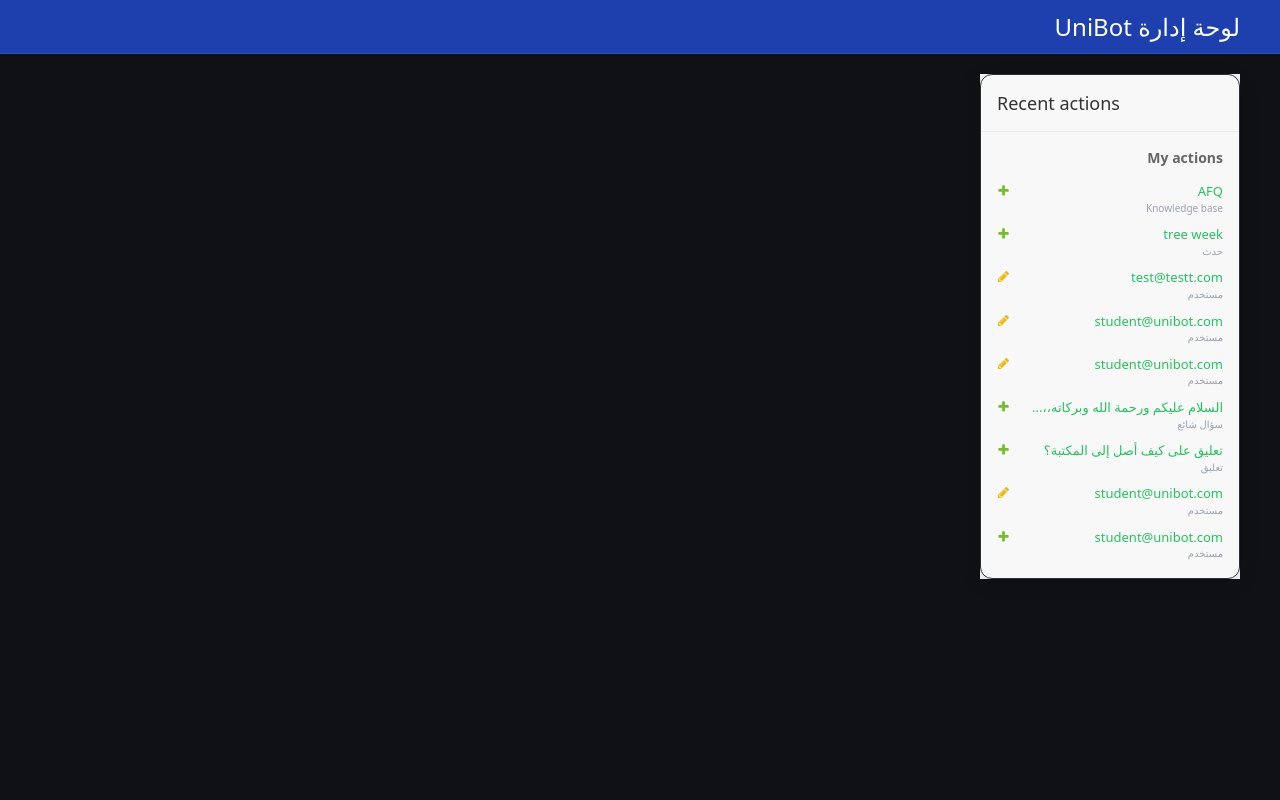
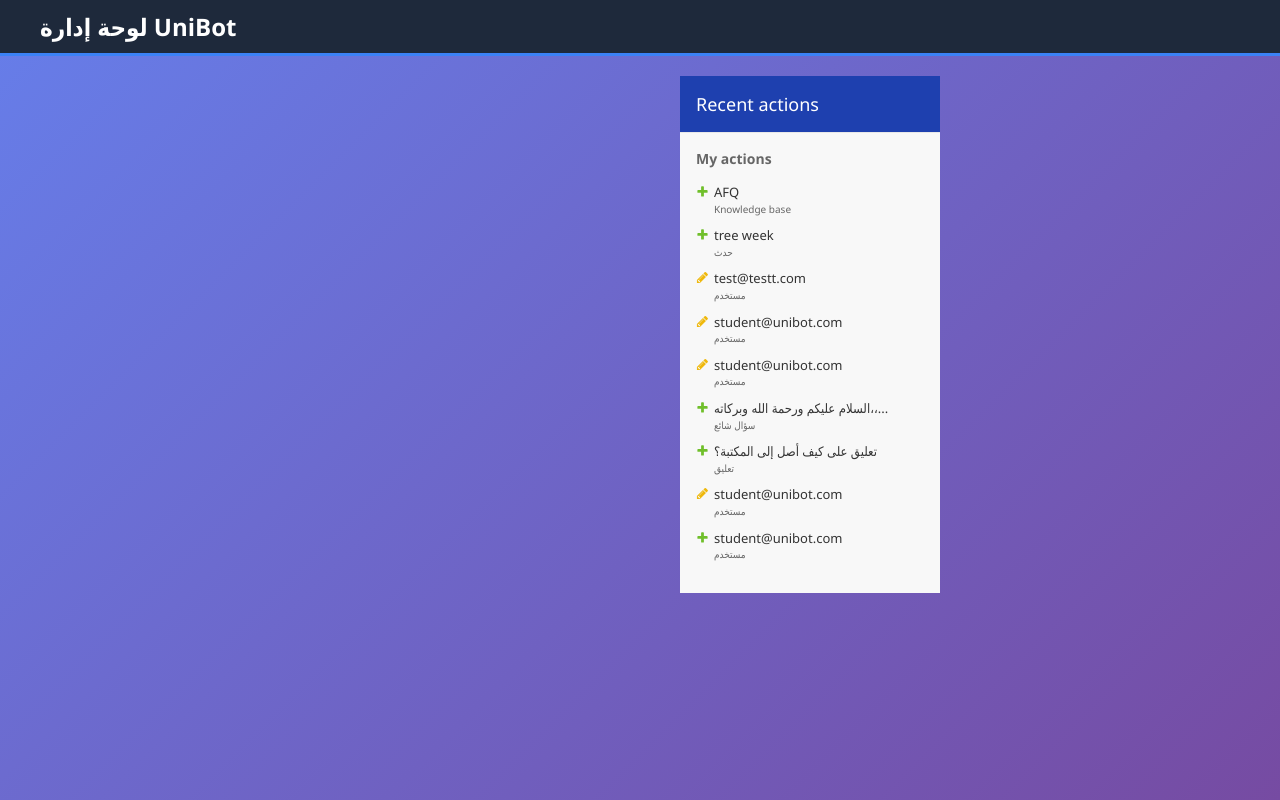
Before and after one commit to M0simi/portfolio, a Django app: template unibot_project/templates/admin/index.html in a window 1280 px wide. Run offline with Django 4.2, Linux system fonts and the light colour scheme; the template is opened without the code that fills it, so the values that code supplies are empty; a user stored in the database is signed in; data comes from the database, SQL or seed files in the repository.

Commit message:
Update custom.css

```diff
--- a/unibot_project/core/static/unibot_admin/custom.css
+++ b/unibot_project/core/static/unibot_admin/custom.css
@@ -1,95 +1,92 @@
-:root{
-  --uni-primary:#1e40af;    /* الأزرق */
-  --uni-primary-600:#16348c;
-  --uni-bg:#0f1115;         /* خلفية داكنة أنيقة */
-  --uni-panel:#151923;
-  --uni-border:#2a2f3a;
-  --uni-text:#e6e9f0;
-  --uni-muted:#9aa3b2;
-  --uni-accent:#22c55e;     /* أخضر للتوكيد */
+/* ========== تخصيص الألوان الرئيسية ========== */
+:root {
+    --primary: #1e40af;
+    --secondary: #3b82f6;
+    --accent: #60a5fa;
+    --dark: #1e293b;
+    --light: #f1f5f9;
 }
 
-html,body{
-  direction:rtl;
-  font-family:"Cairo", system-ui, -apple-system, Segoe UI, Roboto, Arial, sans-serif;
-  color:var(--uni-text);
-  background:var(--uni-bg);
+/* ========== خلفية عامة ========== */
+body {
+    font-family: 'Segoe UI', Tahoma, Geneva, Verdana, sans-serif;
+    background: linear-gradient(135deg, #667eea 0%, #764ba2 100%);
 }
 
-/* الهيدر */
-#header{
-  background:var(--uni-primary);
-  border-bottom:1px solid rgba(255,255,255,.08);
-}
-#header #site-name a{ color:#fff !important; text-decoration:none; }
-.uni-brand{ display:flex; align-items:center; gap:.6rem; }
-.uni-logo{ height:22px; width:auto; filter:drop-shadow(0 1px 0 rgba(0,0,0,.2)); }
-
-/* الحاويات */
-#content{ background:transparent; }
-.dashboard .module,
-.module{
-  background:var(--uni-panel);
-  border:1px solid var(--uni-border);
-  border-radius:12px;
-  box-shadow:0 4px 20px rgba(0,0,0,.15);
-}
-.module h2, .module caption{
-  color:#fff;
-  background:transparent;
-  border-bottom:1px solid var(--uni-border);
-  padding:12px 14px;
+/* ========== الهيدر ========== */
+#header {
+    background: var(--dark) !important;
+    color: white;
+    border-bottom: 3px solid var(--secondary);
 }
 
-/* الروابط/الأزرار */
-a{ color:#8ab4ff; }
-.object-tools a, .submit-row input, .button, .btn{
-  background:var(--uni-primary);
-  border:0;
-  color:#fff;
-  padding:8px 12px;
-  border-radius:10px;
-  cursor:pointer;
-}
-.object-tools a:hover, .submit-row input:hover, .button:hover, .btn:hover{
-  background:var(--uni-primary-600);
+#branding h1 {
+    color: white !important;
+    font-weight: bold;
 }
 
-/* الجداول */
-#changelist-form table,
-.change-list table,
-.inline-group table{
-  border-color:var(--uni-border);
-}
-tr{ background:transparent !important; }
-tr:nth-child(even){ background:rgba(255,255,255,.02) !important; }
-th, td{
-  color:var(--uni-text);
-  border-color:var(--uni-border) !important;
+#branding h1 a:link,
+#branding h1 a:visited {
+    color: white !important;
 }
 
-/* الفلاتر الجانبية */
-#changelist-filter{ background:var(--uni-panel); border-color:var(--uni-border); }
-#changelist-filter h2{ color:#fff; }
-
-/* حقل البحث */
-#changelist-search input[type="text"]{
-  background:#0c0f14; border:1px solid var(--uni-border); color:#fff;
+/* ========== القائمة الجانبية ========== */
+.module h2,
+.module caption {
+    background: var(--primary) !important;
+    color: white !important;
 }
 
-/* تنسيقات صغيرة */
-.breadcrumbs{ direction:rtl; border-bottom:1px solid var(--uni-border); }
-.help, .quiet, .small{ color:var(--uni-muted) !important; }
-.errornote, .errorlist li{ background:#ef4444; color:#fff; }
-
-/* فورم التعديل */
-fieldset{ border:1px solid var(--uni-border); border-radius:12px; }
-.submit-row{ background:transparent; border-top:1px solid var(--uni-border); }
-
-/* روابط الإضافة/التعديل الخضراء في الداشبورد */
-.dashboard .module .addlink, .dashboard .module .changelink{
-  color:var(--uni-accent) !important;
+/* ========== الجداول ========== */
+#content-main {
+    background: white;
+    border-radius: 12px;
+    padding: 20px;
+    box-shadow: 0 4px 6px rgba(0,0,0,0.1);
 }
 
-/* تحسينات لمسافات الـ RTL */
-#content-main, #content-related{ float:none; }
+/* ========== الأزرار ========== */
+.button,
+input[type=submit],
+input[type=button],
+.submit-row input {
+    background: var(--secondary) !important;
+    border: none !important;
+    padding: 10px 20px !important;
+    border-radius: 6px !important;
+    cursor: pointer !important;
+    transition: all 0.3s ease !important;
+}
+
+.button:hover,
+input[type=submit]:hover,
+input[type=button]:hover {
+    background: var(--primary) !important;
+    transform: translateY(-2px);
+}
+
+/* ========== روابط ========== */
+a:link, a:visited {
+    color: var(--secondary);
+}
+
+a:hover {
+    color: var(--primary);
+}
+
+/* ========== صفحة تسجيل الدخول ========== */
+#login {
+    background: white;
+    border-radius: 16px;
+    box-shadow: 0 10px 25px rgba(0,0,0,0.2);
+    padding: 40px;
+}
+
+#login .submit-row {
+    padding: 20px 0 0 0;
+}
+
+/* ========== تحسينات الـ RTL للعربي ========== */
+body[dir="rtl"] #content-main {
+    text-align: right;
+}
```
